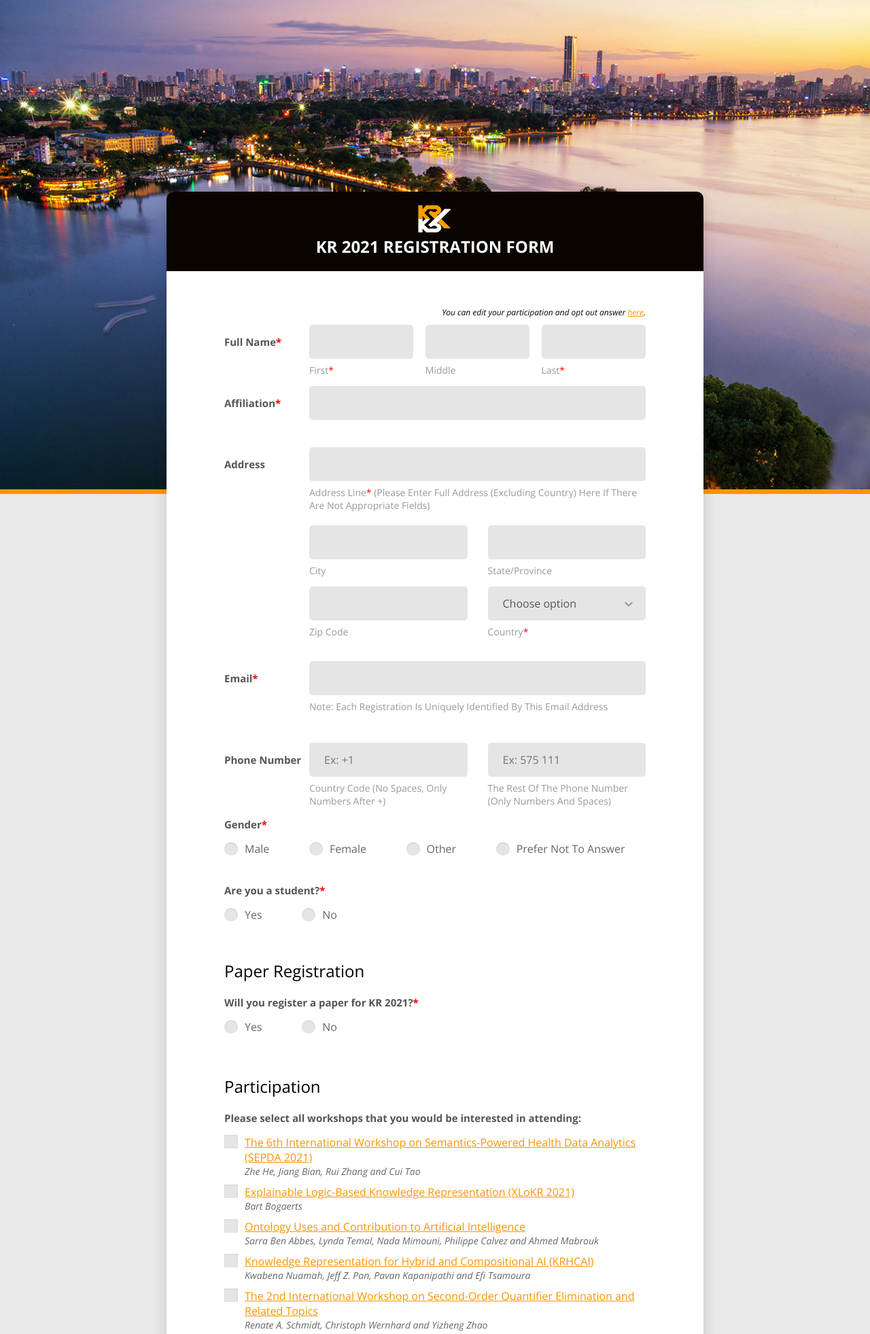
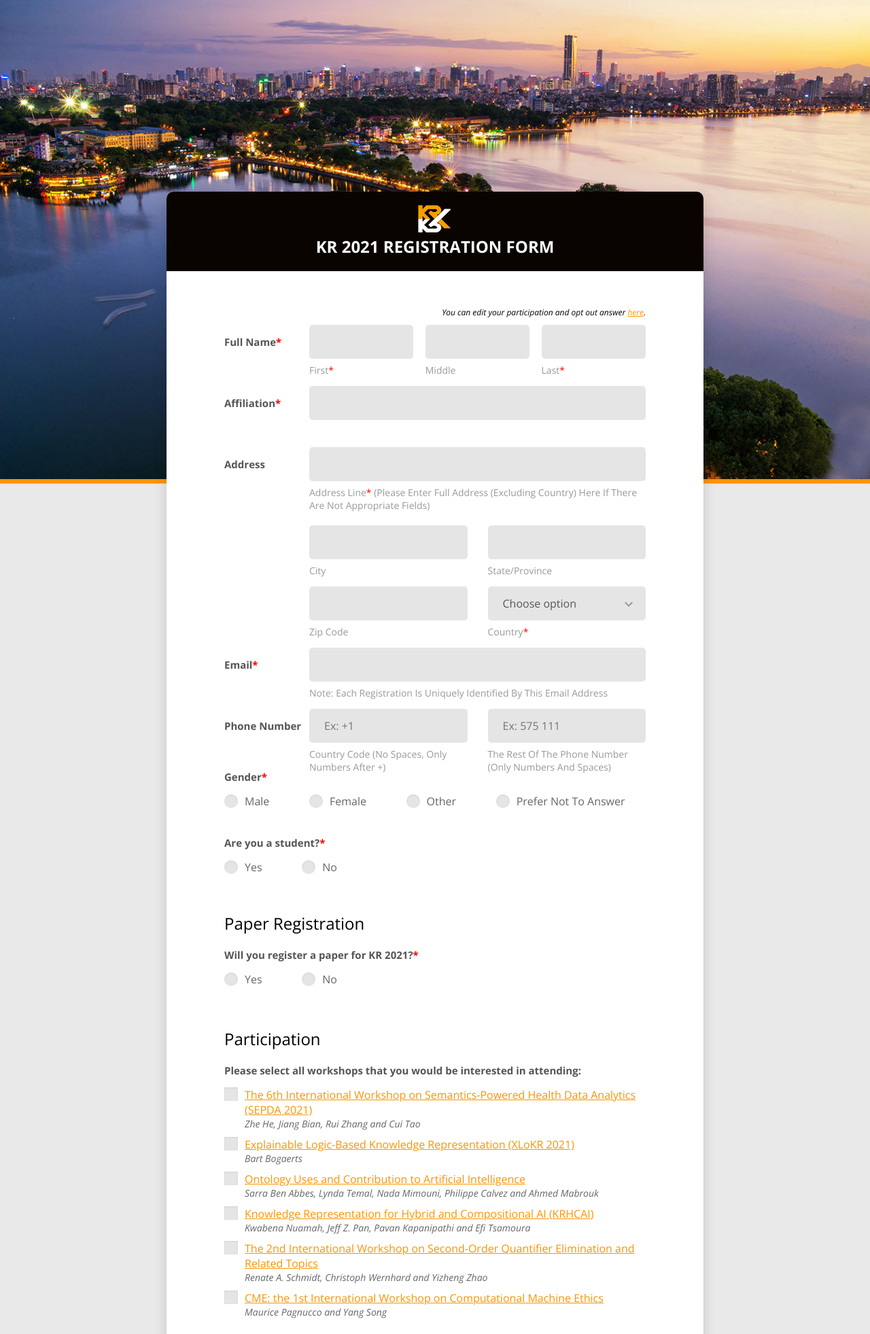
Before and after one commit to ltran1612/KR-2021-Website, a PHP site: page / in a window 1280 px wide; the page is wider, and only the part inside the window is pictured. Shown: the top 1963 px of that part at 68% size. Run offline with PHP 8.4, Linux system fonts and the light colour scheme.

Commit message:
try spacing using margin

```diff
--- a/css/main.css
+++ b/css/main.css
@@ -429,6 +429,10 @@ h6 {
 
 .m-t-30-pc {
   margin-top: 30%;
+}
+
+.m-t-20 {
+  margin-top: 20px;
 }
 
 /* ==========================================================================
--- a/index.php
+++ b/index.php
@@ -392,7 +392,7 @@
                         </div>
 
                         <!--EMAIL-->
-                        <div class="form-row p-t-20">
+                        <div class="form-row m-t-20">
                             <div class="name">Email<span class="required-field"></span></div>
                             <div class="value">
                                 <div class="input-group">
@@ -404,7 +404,7 @@
 
                         <!--PHONE-->
                         <!--PHONE NUMBER-->
-                        <div class="form-row p-t-30">
+                        <div class="form-row m-t-30">
                             <div class="name">Phone Number</div>
                             <div class="value">
                                 <div class="row row-space">
@@ -422,7 +422,7 @@
                         </div>
 
                         <!--GENDER-->
-                        <div class="form-row p-t-20">
+                        <div class="form-row m-t-20">
                             <label class="label label--block">Gender<span class="required-field"></span></label>
                             <div class="p-t-15">
                                 <label class="radio-container m-r-55">Male
```
